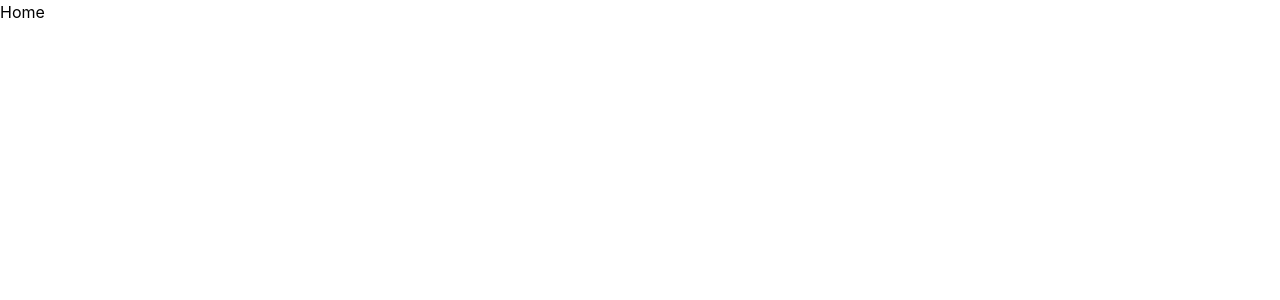
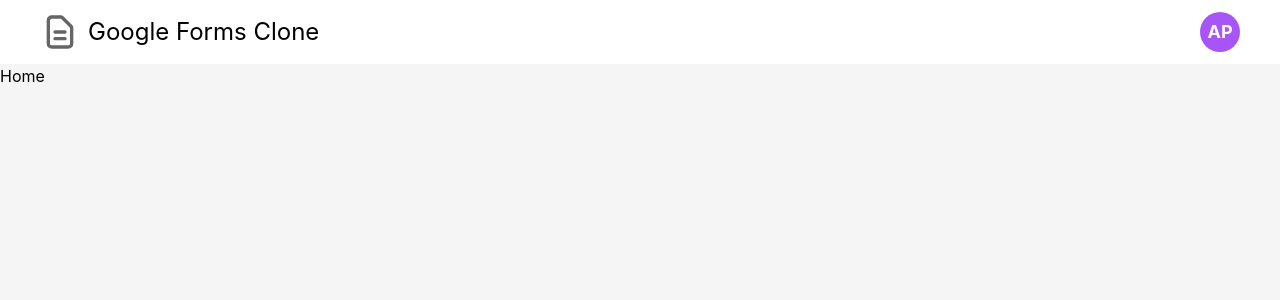
Before and after one commit to alfirmanpahlepi/google-form-clone, a React (Vite) app: page / in a window 1280 px wide. Shown: the top 300 px of the page. Built offline with nearby package versions, Linux system fonts and the light colour scheme.

Commit message:
feat: add and styling layout

```diff
--- a/src/app/layout.tsx
+++ /dev/null
@@ -1,10 +0,0 @@
-import { Suspense } from 'react';
-import { Outlet } from 'react-router-dom';
-
-export default function RootLayout() {
-  return (
-    <Suspense fallback="...">
-      <Outlet />
-    </Suspense>
-  );
-}
--- /dev/null
+++ b/src/app/layout/Header.tsx
@@ -0,0 +1,16 @@
+import { Avatar } from '@/components/ui';
+import { Link } from 'react-router-dom';
+
+export default function Header() {
+  return (
+    <header className="w-full bg-white py-3">
+      <div className="container flex items-center justify-between">
+        <Link className="flex items-center space-x-2" to="/">
+          <img alt="logo" className="h-10 w-10" src="/assets/icons/document.svg" />
+          <h1 className="text-2xl">Google Forms Clone</h1>
+        </Link>
+        <Avatar name="Alfirman Ejha Pahlepi" />
+      </div>
+    </header>
+  );
+}
--- /dev/null
+++ b/src/app/layout/index.tsx
@@ -0,0 +1,18 @@
+import { Suspense } from 'react';
+import { Outlet } from 'react-router-dom';
+import Header from './Header';
+
+export default function RootLayout() {
+  return (
+    <div className="flex h-screen w-full flex-col overflow-hidden bg-neutral-100">
+      <Header />
+      <div className="h-full w-full overflow-y-auto overflow-x-hidden">
+        <main className="h-[300vh]">
+          <Suspense fallback="...">
+            <Outlet />
+          </Suspense>
+        </main>
+      </div>
+    </div>
+  );
+}
--- /dev/null
+++ b/src/components/ui/Avatar.tsx
@@ -0,0 +1,52 @@
+function Avatar({ name, imageUrl }: { name?: string; imageUrl?: string }) {
+  const getInitials = (name?: string) => {
+    if (!name) return '?';
+
+    const words = name.split(' ');
+    if (words.length === 1) {
+      return `${words[0][0]}`;
+    }
+    return `${words[0][0]}${words[words.length - 1][0]}`;
+  };
+
+  const getRandomColor = () => {
+    const colors = [
+      'bg-red-500',
+      'bg-yellow-400',
+      'bg-green-500',
+      'bg-blue-500',
+      'bg-indigo-500',
+      'bg-purple-500',
+    ];
+    return colors[Math.floor(Math.random() * colors.length)];
+  };
+
+  const avatarStyle = [
+    'flex',
+    'items-center',
+    'justify-center',
+    'rounded-full',
+    'overflow-hidden',
+    'w-10',
+    'h-10',
+    getRandomColor(),
+  ];
+
+  const imageStyle = ['object-cover', 'w-full', 'h-full'];
+
+  const initialsStyle = ['text-white', 'font-bold', 'text-lg'];
+
+  const initials = getInitials(name);
+
+  return (
+    <div className={avatarStyle.join(' ')}>
+      {imageUrl ? (
+        <img alt={name} className={imageStyle.join(' ')} src={imageUrl} />
+      ) : (
+        <span className={initialsStyle.join(' ')}>{initials}</span>
+      )}
+    </div>
+  );
+}
+
+export default Avatar;
--- /dev/null
+++ b/src/components/ui/index.ts
@@ -0,0 +1,3 @@
+import Avatar from './Avatar';
+
+export { Avatar };
```
Also changed, not shown: public/assets/icons/document.svg (added).
